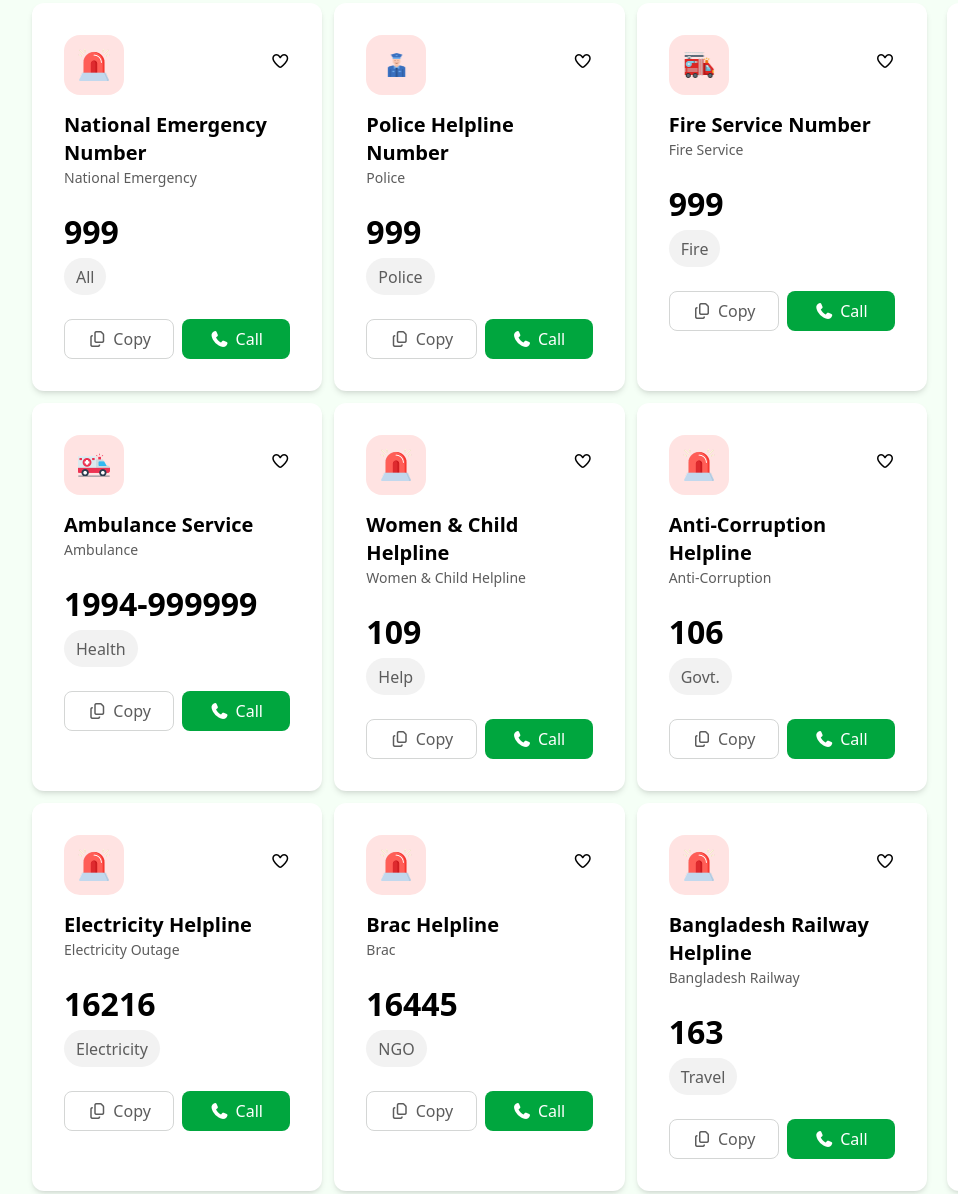
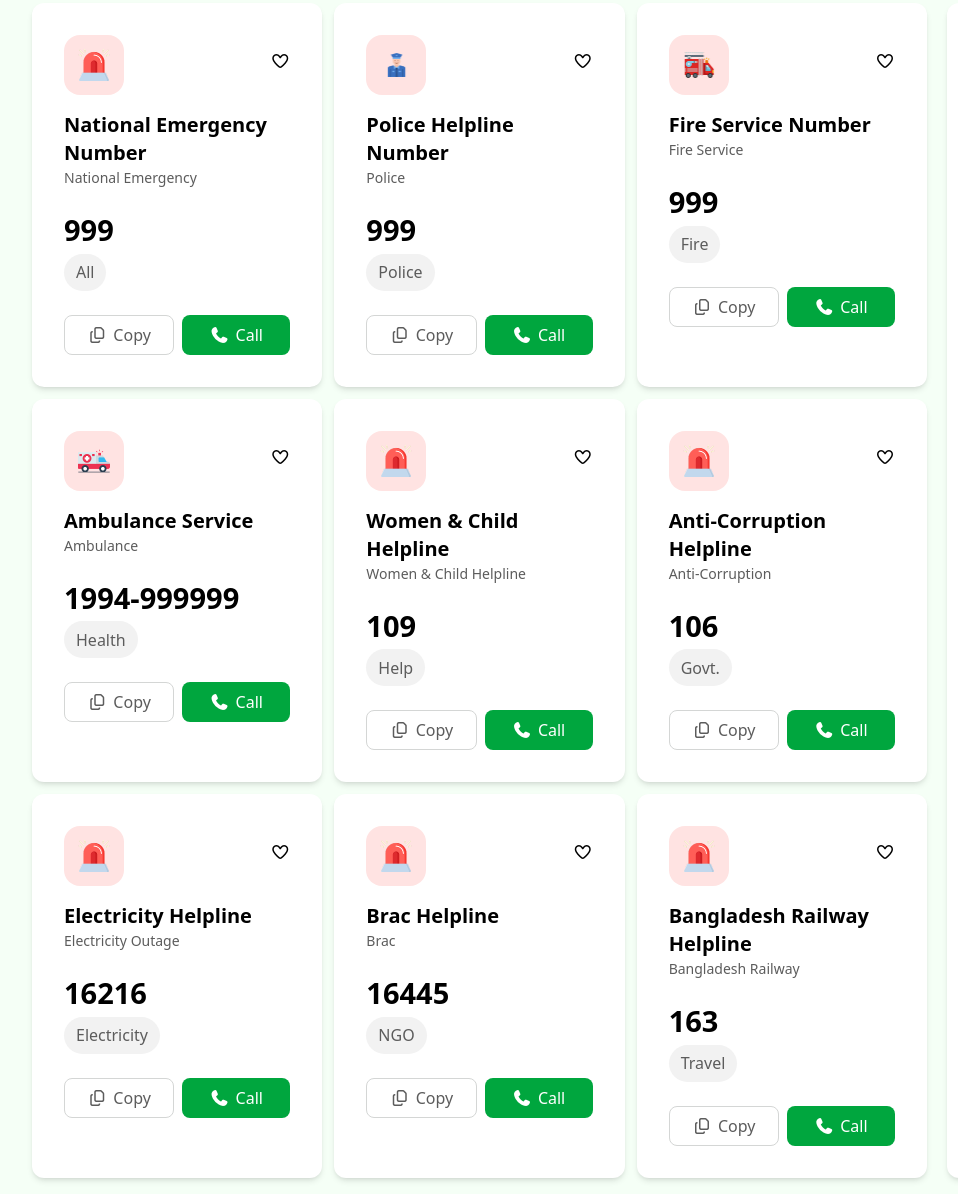
Before and after one commit to A-N-I-K-Khondokar/Assignment-05, a plain HTML site: page index.html in a window 1280 px wide. Shown: the part 378-1572 px from the top of the page, without its empty margins (8-966 px from the left). Drawn offline with nearby package versions, Linux system fonts and the light colour scheme; a web font is replaced by a local one.

Commit message:
final commit

```diff
--- a/index.html
+++ b/index.html
@@ -48,7 +48,7 @@
             <div>
                 <button
                     class="flex items-center justify-center gap-3 md:w-[132px] w-[100px] md:h-[52px] h-[45px] bg-[#00a63e] rounded-[50px]">
-                    <span id="copy-count" class="font-semibold text-white ">0</span> <span
+                    <span id="copy-count" class="font-semibold text-white ">2</span> <span
                         class="text-white font-semibold">Copy</span>
 
                 </button>
@@ -81,7 +81,7 @@
                     </div>
                     <h1 class="font-bold text-[16px] md:text-xl mt-4">National Emergency Number</h1>
                     <p class="text-[#5C5C5C] text-[14px] md:text-[14px]">National Emergency</p>
-                    <h2 class="font-bold md:text-[32px] text-[25px] mt-5 mb-[2px]">999</h2>
+                    <h2 class="font-bold md:text-[29px] text-[25px] mt-5 mb-[2px]">999</h2>
                     <button class="text-[#5C5C5C] bg bg-[#F2F2F2] rounded-full h-[37px] w-auto px-3 mb-6
                     md:text-[16px] text-[10px]">All</button>
                     <div class="flex gap-2">
@@ -105,7 +105,7 @@
                     </div>
                     <h1 class="font-bold text-[16px] md:text-xl mt-4">Police Helpline Number</h1>
                     <p class="text-[#5C5C5C] text-[14px] md:text-[14px]">Police</p>
-                    <h2 class="font-bold md:text-[32px] text-[25px] mt-5 mb-[2px]">999</h2>
+                    <h2 class="font-bold md:text-[29px]  text-[25px] mt-5 mb-[2px]">999</h2>
                     <button
                         class="text-[#5C5C5C] bg bg-[#F2F2F2] rounded-full h-[37px] w-auto px-3 mb-6 md:text-[16px] text-[10px] ">Police</button>
                     <div class="flex gap-2">
@@ -129,7 +129,7 @@
                     </div>
                     <h1 class="font-bold text-[16px] md:text-xl mt-4">Fire Service Number</h1>
                     <p class="text-[#5C5C5C] text-[14px] md:text-[14px]">Fire Service</p>
-                    <h2 class="font-bold md:text-[32px] text-[25px] mt-5 mb-[2px]">999</h2>
+                    <h2 class="font-bold md:text-[29px]  text-[25px] mt-5 mb-[2px]">999</h2>
                     <button class="text-[#5C5C5C] bg bg-[#F2F2F2] rounded-full h-[37px] w-auto px-3 mb-6  md:text-[16px] text-[10px]">Fire</button>
                     <div class="flex gap-2">
                         <button
@@ -152,7 +152,7 @@
                     </div>
                     <h1 class="font-bold text-[16px] md:text-xl mt-4">Ambulance Service</h1>
                     <p class="text-[#5C5C5C] text-[14px] md:text-[14px]">Ambulance</p>
-                    <h2 class="font-bold md:text-[32px] text-[25px] mt-5 mb-[2px]">1994-999999</h2>
+                    <h2 class="font-bold md:text-[29px]  text-[25px] mt-5 mb-[2px]">1994-999999</h2>
                     <button
                         class="text-[#5C5C5C] bg bg-[#F2F2F2] rounded-full h-[37px] w-auto px-3 mb-6 md:text-[16px] text-[10px]">Health</button>
                     <div class="flex gap-2">
@@ -176,7 +176,7 @@
                     </div>
                     <h1 class="font-bold text-[16px] md:text-xl mt-4">Women & Child Helpline</h1>
                     <p class="text-[#5C5C5C] text-[14px] md:text-[14px]">Women & Child Helpline</p>
-                    <h2 class="font-bold md:text-[32px] text-[25px] mt-5 mb-[2px]">109</h2>
+                    <h2 class="font-bold md:text-[29px]  text-[25px] mt-5 mb-[2px]">109</h2>
                     <button class="text-[#5C5C5C] bg bg-[#F2F2F2] rounded-full h-[37px] w-auto px-3 mb-6 md:text-[16px] text-[10px]">Help</button>
                     <div class="flex gap-2">
                         <button
@@ -199,7 +199,7 @@
                     </div>
                     <h1 class="font-bold text-[16px] md:text-xl mt-4">Anti-Corruption Helpline</h1>
                     <p class="text-[#5C5C5C] text-[14px] md:text-[14px]">Anti-Corruption</p>
-                    <h2 class="font-bold md:text-[32px] text-[25px] mt-5 mb-[2px]">106</h2>
+                    <h2 class="font-bold md:text-[29px]  text-[25px] mt-5 mb-[2px]">106</h2>
                     <button
                         class="text-[#5C5C5C] bg bg-[#F2F2F2] rounded-full h-[37px] w-auto px-3 mb-6 md:text-[16px] text-[10px] ">Govt.</button>
                     <div class="flex gap-2">
@@ -223,7 +223,7 @@
                     </div>
                     <h1 class="font-bold text-[16px] md:text-xl mt-4">Electricity Helpline</h1>
                     <p class="text-[#5C5C5C] text-[14px] md:text-[14px]">Electricity Outage</p>
-                    <h2 class="font-bold md:text-[32px] text-[25px] mt-5 mb-[2px]">16216</h2>
+                    <h2 class="font-bold md:text-[29px]  text-[25px] mt-5 mb-[2px]">16216</h2>
                     <button
                         class="text-[#5C5C5C] bg bg-[#F2F2F2] rounded-full h-[37px] w-auto px-3  mb-6 md:text-[16px] text-[10px]">Electricity</button>
                     <div class="flex gap-2">
@@ -247,7 +247,7 @@
                     </div>
                     <h1 class="font-bold text-[16px] md:text-xl mt-4">Brac Helpline</h1>
                     <p class="text-[#5C5C5C] text-[14px] md:text-[14px]">Brac</p>
-                    <h2 class="font-bold md:text-[32px] text-[25px] mt-5 mb-[2px]">16445</h2>
+                    <h2 class="font-bold md:text-[29px]  text-[25px] mt-5 mb-[2px]">16445</h2>
                     <button class="text-[#5C5C5C] bg bg-[#F2F2F2] rounded-full h-[37px] w-auto px-3 mb-6 md:text-[16px] text-[10px]">NGO</button>
                     <div class="flex gap-2">
                         <button
@@ -270,7 +270,7 @@
                     </div>
                     <h1 class="font-bold text-[16px] md:text-xl mt-4">Bangladesh Railway Helpline </h1>
                     <p class="text-[#5C5C5C] text-[14px] md:text-[14px]">Bangladesh Railway</p>
-                    <h2 class="font-bold md:text-[32px] text-[25px] mt-5 mb-[2px]">163</h2>
+                    <h2 class="font-bold md:text-[29px] text-[25px] mt-5 mb-[2px]">163</h2>
                     <button
                         class="text-[#5C5C5C] bg bg-[#F2F2F2] rounded-full h-[37px] w-auto px-3  mb-6 md:text-[16px] text-[10px]">Travel</button>
                     <div class="flex gap-2">
@@ -290,7 +290,7 @@
             <aside class="right-div md:col-span-3 col-span-9 bg-white shadow-md rounded-xl p-6 ">
                 <div class="h-[52px] flex justify-between items-center gap-5 mb-4">
                     <div class="flex justify-center h-[52px] items-center gap-2">
-                        <i class="fa-regular fa-clock"></i>
+                        <i class="fa-regular fa-clock md:text-2xl"></i>
                         <p class="md:text-[20px] text-[16px] font-[500px]">Call History</p>
                     </div>
                     <div>
--- a/script.js
+++ b/script.js
@@ -24,8 +24,8 @@ document.body.addEventListener("click", function (e) {
   if (btn) {
     let card = btn.closest(".card-body");
     let serviceName = card.querySelector("p").innerText;
-    let serviceNumber = card.querySelector("h1").innerText;
-    let fullServiceName = card.querySelector("h2").innerText;
+    let serviceNumber = card.querySelector("h2").innerText;
+    let fullServiceName = card.querySelector("h1").innerText;
 
     if (coins < 20) {
       alert("Not enough coins! You need at least 20 coins to make a call.");
```
